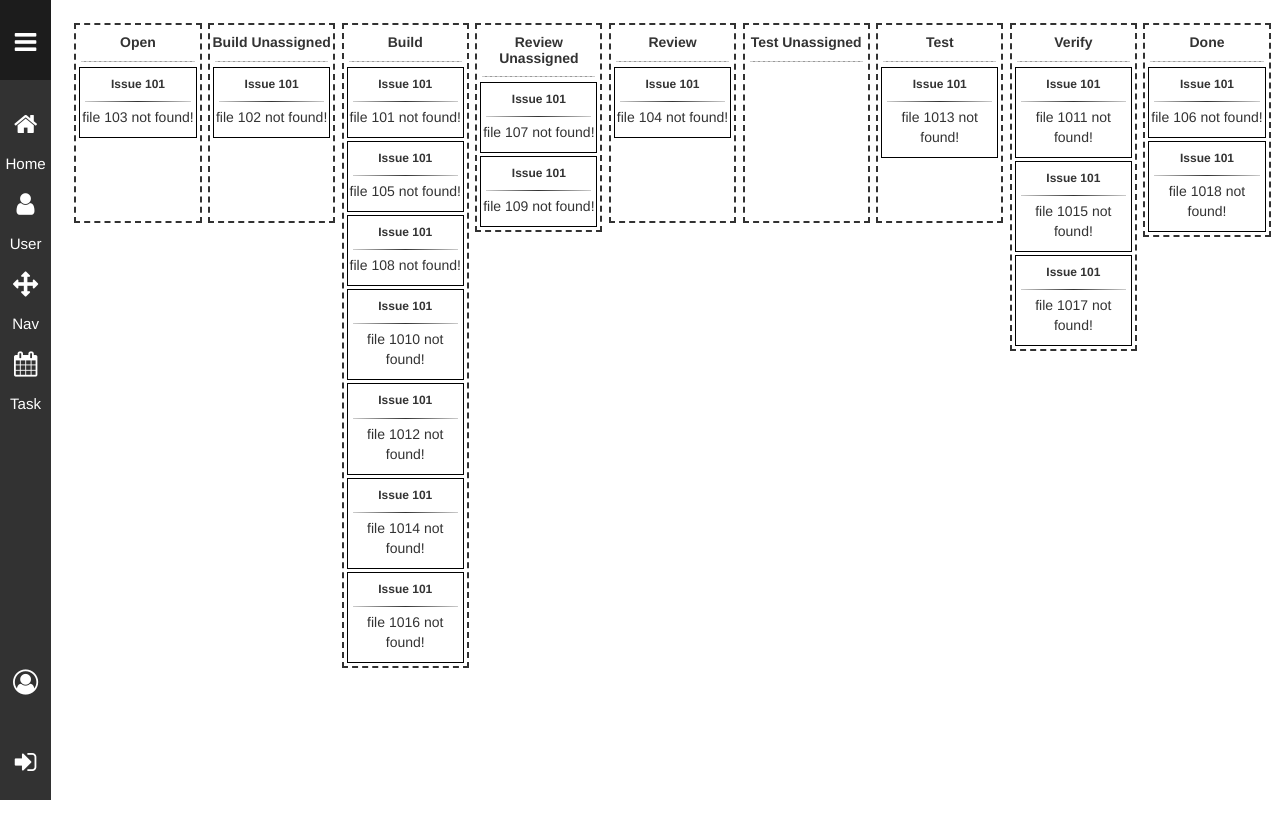
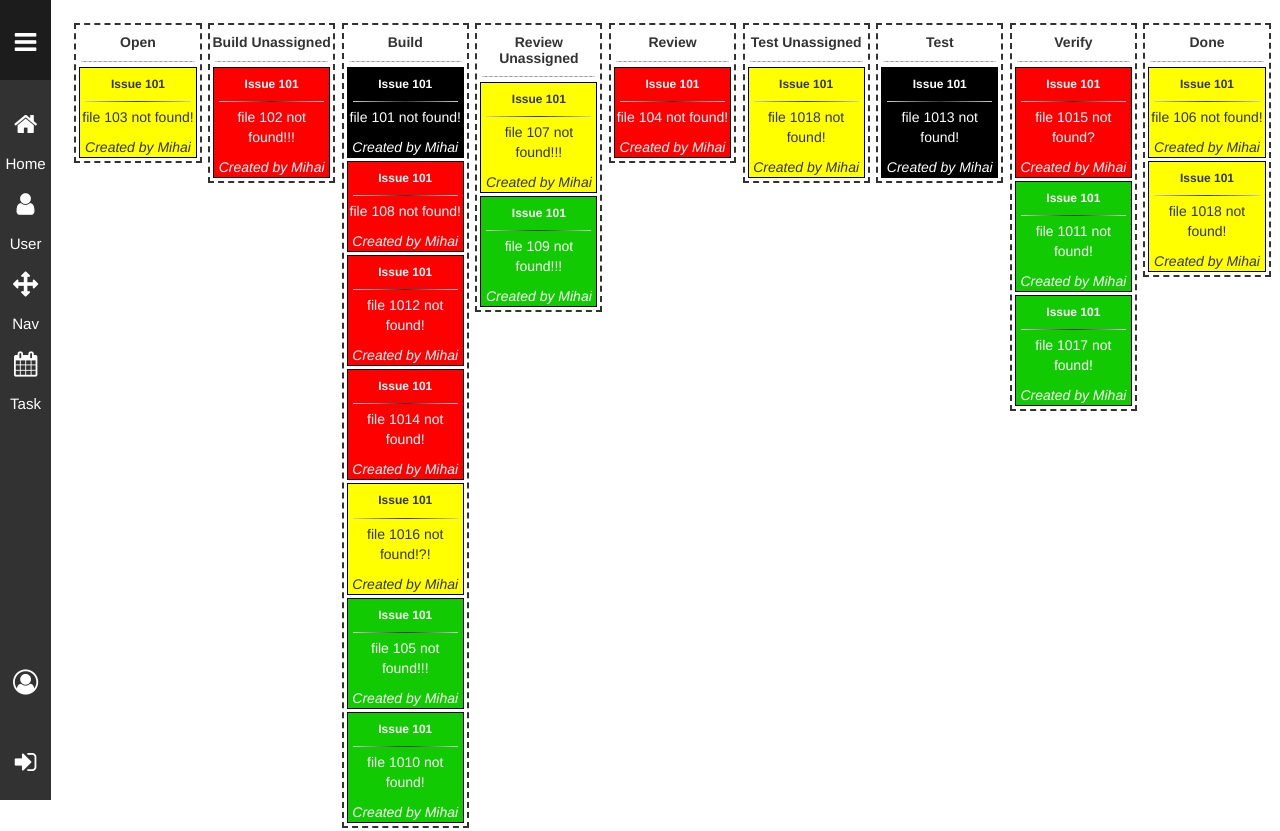
Before and after one commit to marius7122/Custom-Jira, an Angular app: page / in a window 1280 px wide. Before the commit the page ends 800 px from the top, so only its background shows below. Built offline with nearby package versions, Linux system fonts and the light colour scheme.

Commit message:
task have color according to importance

```diff
--- a/src/app/columns/columns.component.css
+++ b/src/app/columns/columns.component.css
@@ -6,7 +6,7 @@ div.coloana{
 	position: relative;
 	float: left;
 	width: 10.45%;
-	min-height: 200px;
+	min-height: 50px;
 	border: 2px dashed #323232;
 	margin: 0.27%;
 	/*text-align: center;*/
@@ -50,3 +50,24 @@ h6{
 .description{
 	margin-bottom: 10px;
 }
+
+.owner{
+	font-style: italic;
+}
+
+div .green{
+	background-color: rgb(18, 202, 1);
+	color: white;
+}
+div .yellow{
+	background-color: yellow;
+
+}
+div .red{
+	background-color: red;
+	color: white;
+}
+div .black{
+	background-color: black;
+	color: white;
+}
--- a/src/app/columns/columns.component.html
+++ b/src/app/columns/columns.component.html
@@ -3,9 +3,12 @@
 	<h5>{{column.displayName}}</h5>
 	<hr>
 
-	<div class="task" *ngFor="let task of column.tasks">
-		<h6>{{task.title}}</h6>
-		<hr>
-		<div class="description">{{task.description}}</div>
+	<div *ngFor="let task of column.tasks">
+		<div class = "task" [ngClass] = "[(task.importance == 1) ? 'black':'', (task.importance == 2) ? 'red':'', (task.importance == 3) ? 'yellow':'', (task.importance == 4) ? 'green':'']">
+			<h6>{{task.title}}</h6>
+			<hr>
+			<div class="description">{{task.description}}</div>
+			<div class="owner">Created by {{task.owner}}</div>
+		</div>
 	</div>
 </div>
--- a/src/app/dataProvider.service.ts
+++ b/src/app/dataProvider.service.ts
@@ -45,8 +45,15 @@ export class DataProviderService{
 		//adaug taskurile corespunzatoare fiecarei coloane
 		for(let task of this.tasks)
 		{
-			let obj = {title: task.name, description: task.description};
+			//  	!!!in cazul in care se modifica structura task-ului modifica si aici
+			let obj = {title: task.name, description: task.description, owner: task.owner, importance: task.importance};
 			columns[dict[task.status]].tasks.push(obj);
+		}
+
+		//sortez taskurile fiecarei coloane dupa prioritate
+		for(let i in columns)
+		{
+			columns[i].tasks.sort((t1,t2) => {return t1.importance - t2.importance});
 		}
 
 		return columns;
--- a/src/app/mock/task.ts
+++ b/src/app/mock/task.ts
@@ -1,20 +1,134 @@
 export const mockTasks = [
-	{status:"build", 				name: "issue 101", 	description: "file 101 not found!"},
-	{status:"buildUnassigned", 		name: "issue 101", 	description: "file 102 not found!"},
-	{status:"open", 				name: "issue 101", 	description: "file 103 not found!"},
-	{status:"review", 				name: "issue 101", 	description: "file 104 not found!"},
-	{status:"build", 				name: "issue 101", 	description: "file 105 not found!"},
-	{status:"done", 				name: "issue 101", 	description: "file 106 not found!"},
-	{status:"reviewUnassigned",		name: "issue 101", 	description: "file 107 not found!"},
-	{status:"build", 				name: "issue 101", 	description: "file 108 not found!"},
-	{status:"reviewUnassigned", 	name: "issue 101", 	description: "file 109 not found!"},
-	{status:"build", 				name: "issue 101", 	description: "file 1010 not found!"},
-	{status:"verify", 				name: "issue 101", 	description: "file 1011 not found!"},
-	{status:"build", 				name: "issue 101", 	description: "file 1012 not found!"},
-	{status:"test", 				name: "issue 101", 	description: "file 1013 not found!"},
-	{status:"build", 				name: "issue 101", 	description: "file 1014 not found!"},
-	{status:"verify", 				name: "issue 101", 	description: "file 1015 not found!"},
-	{status:"build", 				name: "issue 101", 	description: "file 1016 not found!"},
-	{status:"verify", 				name: "issue 101", 	description: "file 1017 not found!"},
-	{status:"done", 				name: "issue 101", 	description: "file 1018 not found!"}
+	{
+		status:"build",
+		name: "issue 101",
+		description: "file 101 not found!",
+		importance: 1,
+		owner: "Mihai"
+	},
+	{
+		status:"buildUnassigned",
+	 	name: "issue 101",
+	 	description: "file 102 not found!!!",
+		importance: 2,
+		owner: "Mihai"
+	},
+	{
+		status:"open",
+		name: "issue 101",
+		description: "file 103 not found!",
+		importance: 3,
+		owner: "Mihai"
+	},
+	{
+		status:"review",
+		name: "issue 101",
+		description: "file 104 not found!",
+		importance: 2,
+		owner: "Mihai"
+	},
+	{
+		status:"build",
+		name: "issue 101",
+		description: "file 105 not found!!!",
+		importance: 4,
+		owner: "Mihai"
+	},
+	{
+		status:"done",
+		name: "issue 101",
+		description: "file 106 not found!",
+		importance: 3,
+		owner: "Mihai"
+	},
+	{
+		status:"reviewUnassigned",
+		name: "issue 101",
+		description: "file 107 not found!!!",
+		importance: 3, 		owner: "Mihai"
+	},
+	{
+		status:"build",
+		name: "issue 101",
+		description: "file 108 not found!",
+		importance: 2,
+		owner: "Mihai"
+	},
+	{
+		status:"reviewUnassigned",
+		name: "issue 101",
+		description: "file 109 not found!!!",
+		importance: 4,
+		owner: "Mihai"
+	},
+	{
+		status:"build",
+		name: "issue 101",
+		description: "file 1010 not found!",
+		importance: 4,
+		owner: "Mihai"
+	},
+	{
+		status:"verify",
+		name: "issue 101",
+		description: "file 1011 not found!",
+		importance: 4,
+		owner: "Mihai"
+	},
+	{
+		status:"build",
+		name: "issue 101",
+		description: "file 1012 not found!",
+		importance: 2,
+		owner: "Mihai"
+	},
+	{
+		status:"test",
+		name: "issue 101",
+		description: "file 1013 not found!",
+		importance: 1,
+		owner: "Mihai"
+	},
+	{
+		status:"build",
+		name: "issue 101",
+		description: "file 1014 not found!",
+		importance: 2,
+		owner: "Mihai"
+	},
+	{
+		status:"verify",
+		name: "issue 101",
+		description: "file 1015 not found?",
+		importance: 2,
+		owner: "Mihai"
+	},
+	{
+		status:"build",
+		name: "issue 101",
+		description: "file 1016 not found!?!",
+		importance: 3,
+		owner: "Mihai"
+	},
+	{
+		status:"verify",
+		name: "issue 101",
+		description: "file 1017 not found!",
+		importance: 4,
+		owner: "Mihai"
+	},
+	{
+		status:"done",
+		name: "issue 101",
+		description: "file 1018 not found!",
+		importance: 3,
+		owner: "Mihai"
+	},
+	{
+		status:"testUnassigned",
+		name: "issue 101",
+		description: "file 1018 not found!",
+		importance: 3,
+		owner: "Mihai"
+	},
 ]
```
